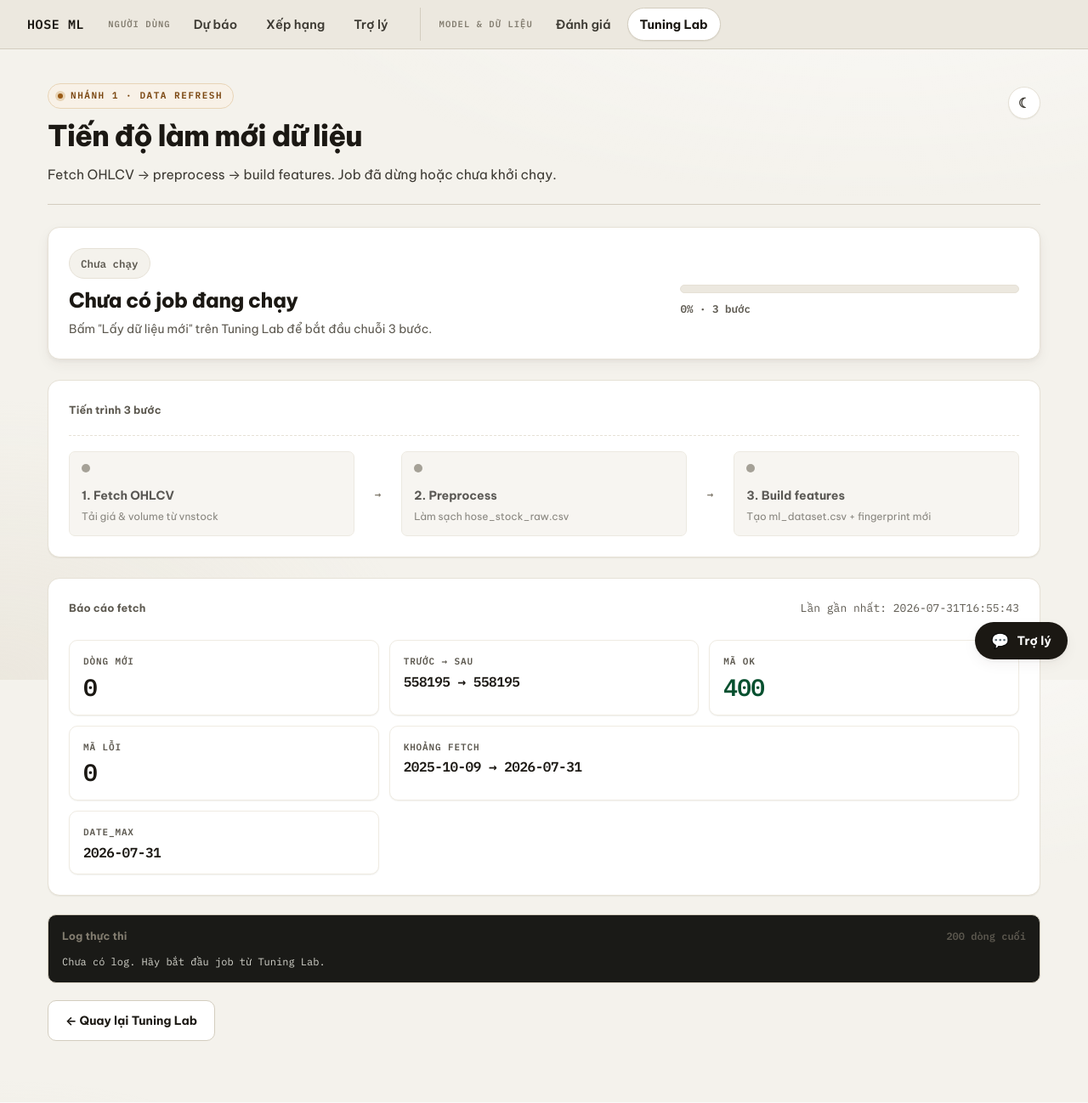
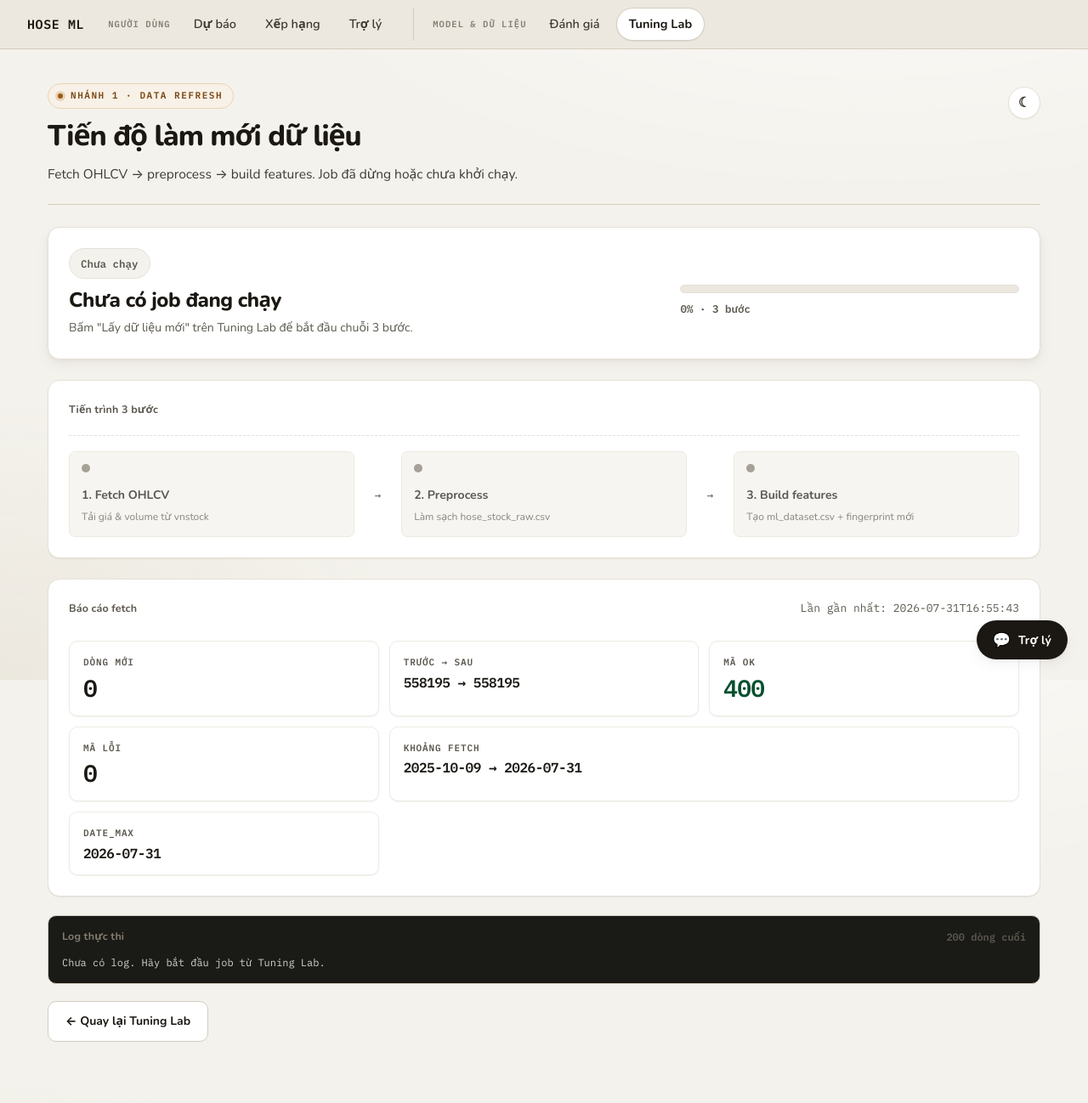
Before and after one commit to human6004/stock-prediction-ml, a Flask app: page /tuning/fetch-status in a window 1280 px wide. Shown: the whole page at 85% size. Run offline with Flask 3, Linux system fonts and the light colour scheme.

Commit message:
style(ui): switch display font to Nunito and fix mono token
Co-authored-by: Cursor <cursoragent@cursor.com>

```diff
--- a/static/app.css
+++ b/static/app.css
@@ -52,7 +52,9 @@
     --glow-1: rgba(255, 255, 255, 0.6);
     --glow-2: rgba(214, 205, 187, 0.28);
 
-    --sans: "Be Vietnam Pro", "Segoe UI", system-ui, -apple-system, sans-serif;
+    /* Nunito: đầu nét bo tròn, thân chữ mềm — dịu hơn grotesque hình học,
+       hợp nền giấy kem. Fallback vẫn là stack hệ thống. */
+    --sans: "Nunito", "Segoe UI", system-ui, -apple-system, sans-serif;
     --mono: "IBM Plex Mono", "Cascadia Mono", "SF Mono", Consolas, monospace;
     --ease: cubic-bezier(0.32, 0.72, 0, 1);
 }
--- a/static/chat-ui.css
+++ b/static/chat-ui.css
@@ -31,7 +31,7 @@
     grid-column: 1 / -1;
     margin: 0;
     color: var(--text-muted);
-    font-family: var(--font-mono);
+    font-family: var(--mono);
     font-size: 0.78rem;
     text-align: right;
 }
--- a/templates/base.html
+++ b/templates/base.html
@@ -9,7 +9,7 @@
     <title>{% block title %}HOSE ML — Dự báo xu hướng cổ phiếu{% endblock %}</title>
     <link rel="preconnect" href="https://fonts.googleapis.com">
     <link rel="preconnect" href="https://fonts.gstatic.com" crossorigin>
-    <link rel="stylesheet" href="https://fonts.googleapis.com/css2?family=Be+Vietnam+Pro:wght@400;500;600;700;800&family=IBM+Plex+Mono:wght@400;500;600&display=swap">
+    <link rel="stylesheet" href="https://fonts.googleapis.com/css2?family=Nunito:wght@400;500;600;700;800&family=IBM+Plex+Mono:wght@400;500;600&display=swap">
     <link rel="stylesheet" href="{{ url_for('static', filename='app.css') }}?v={{ asset_ver }}">
     <link rel="stylesheet" href="{{ url_for('static', filename='ui-kit.css') }}?v={{ asset_ver }}">
     {% if active_page != 'chat' %}
--- a/templates/index.html
+++ b/templates/index.html
@@ -472,7 +472,7 @@
                 const end = x.getPixelForValue(lastIndex);
                 ctx.save();
                 ctx.fillStyle = colors.inkSoft;
-                ctx.font = "600 11px 'Be Vietnam Pro', sans-serif";
+                ctx.font = "600 11px Nunito, sans-serif";
                 ctx.fillText("Khoảng dự báo", start + 8, chartArea.top + 16);
                 ctx.strokeStyle = colors.faint;
                 ctx.setLineDash([4, 4]);
```
Also changed, not shown: tests/test_ui_shell.py (+1 -1 lines), 1 other file.
